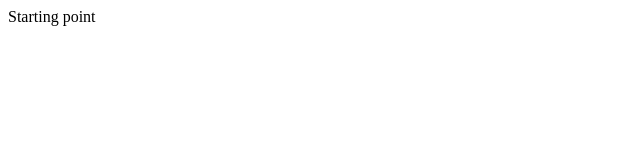
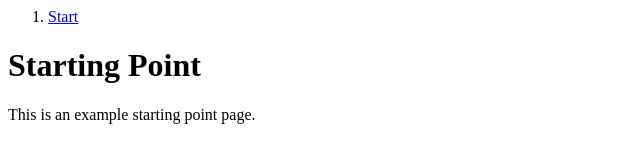
Before and after one commit to davidelbe/starting-point, a plain HTML site: page index.html in a window 1280 px wide. Shown: the whole page, without its empty margins (0-640 px from the left). Drawn offline with Linux system fonts and the light colour scheme.

Commit message:
Add basic html

```diff
--- a/index.html
+++ b/index.html
@@ -1 +1,20 @@
-Starting point
+<html>
+  <head>
+    <title>Starting Point - Simple CSS and HTML for starting a new app or website</title>
+  </head>
+  <body>
+    <nav class="Nav nav-left">
+      <ol>
+        <li><a href="#">Start</a></li>
+      </ol>
+    </nav>
+
+    <div class="Grid">
+      <div class="row">
+        <h1>Starting Point</h1>
+        This is an example starting point page.
+      </div>
+    </div>
+
+  </body>
+</html>
```
